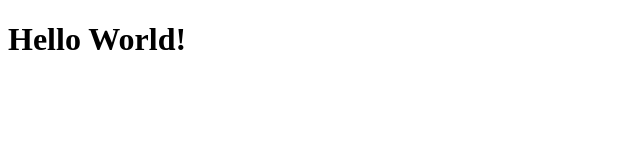
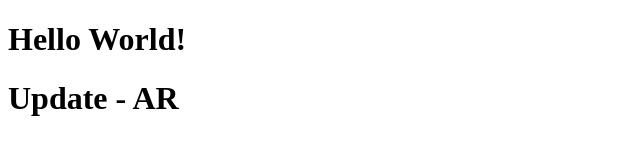
Before and after one commit to pibemillo/advanced-js, a plain HTML site: page index.html in a window 1280 px wide. Shown: the whole page, without its empty margins (0-640 px from the left). Drawn offline with Linux system fonts and the light colour scheme.

Commit message:
Update - AR

```diff
--- a/index.html
+++ b/index.html
@@ -6,5 +6,6 @@
 </head>
 <body>
 	<h1>Hello World!</h1>
+	<h1>Update - AR</h1>
 </body>
 </html>
```
